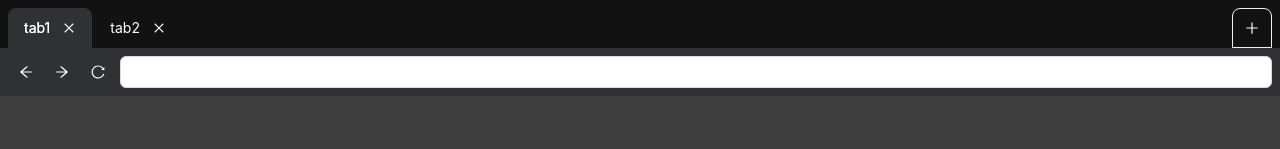
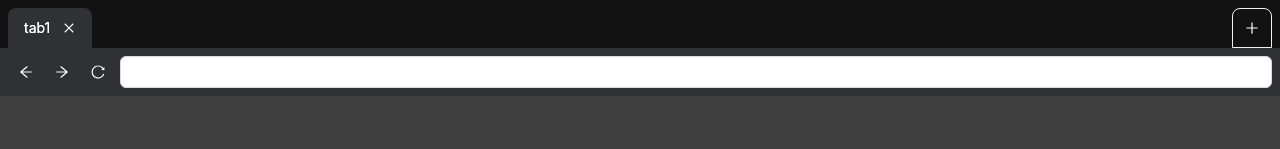
Before and after one commit to SangWonKo/react-web-browser, a React (Create React App) app: page /tab1 in a window 1280 px wide. Shown: the top 149 px of the page. Built offline with nearby package versions, Linux system fonts and the light colour scheme.

Commit message:
feat: 브라우저 탭 추가 & 삭제 기능 구현

```diff
--- a/src/layouts/MainLayout.tsx
+++ b/src/layouts/MainLayout.tsx
@@ -1,5 +1,8 @@
+import { browserTabIdState } from '@store/atom'
 import { Layout, Tabs } from 'antd'
+import { KeyboardEvent, MouseEvent, useEffect, useRef } from 'react'
 import { Outlet, useNavigate, useParams } from 'react-router-dom'
+import { useRecoilState } from 'recoil'
 import styled from 'styled-components'
 
 const StyledLayout = styled(Layout)`
@@ -64,6 +67,31 @@ const { Content } = StyledLayout
 const MainLayout = () => {
   const navigate = useNavigate()
   const { tab } = useParams()
+  const [tabIds, setTabIds] = useRecoilState(browserTabIdState)
+  const newTabIndex = useRef(2)
+
+  const handleEdit = (
+    targetKey: MouseEvent | KeyboardEvent | string,
+    action: 'add' | 'remove'
+  ) => {
+    if (action === 'add') {
+      const newTab = `tab${newTabIndex.current++}`
+      setTabIds((prev) => [...prev, newTab])
+      navigate(newTab)
+    } else {
+      const newTabs = tabIds.filter((tabId) => tabId !== targetKey)
+      setTabIds(newTabs)
+      navigate(newTabs[newTabs.length - 1])
+    }
+  }
+
+  useEffect(() => {
+    if (!tab) return
+
+    if (!tabIds.includes(tab)) {
+      navigate(tabIds[tabIds.length - 1])
+    }
+  }, [tab, tabIds, navigate])
 
   return (
     <StyledLayout>
@@ -71,11 +99,13 @@ const MainLayout = () => {
         <StyledTabs
           type="editable-card"
           onChange={(path) => navigate(`${path}`)}
+          onEdit={handleEdit}
           activeKey={tab}
-          items={[
-            { label: 'tab1', key: 'tab1', children: <Outlet /> },
-            { label: 'tab2', key: 'tab2', children: <Outlet /> },
-          ]}
+          items={tabIds.map((tabId) => ({
+            label: tabId,
+            key: tabId,
+            children: <Outlet />,
+          }))}
           destroyInactiveTabPane
         />
       </Content>
```
